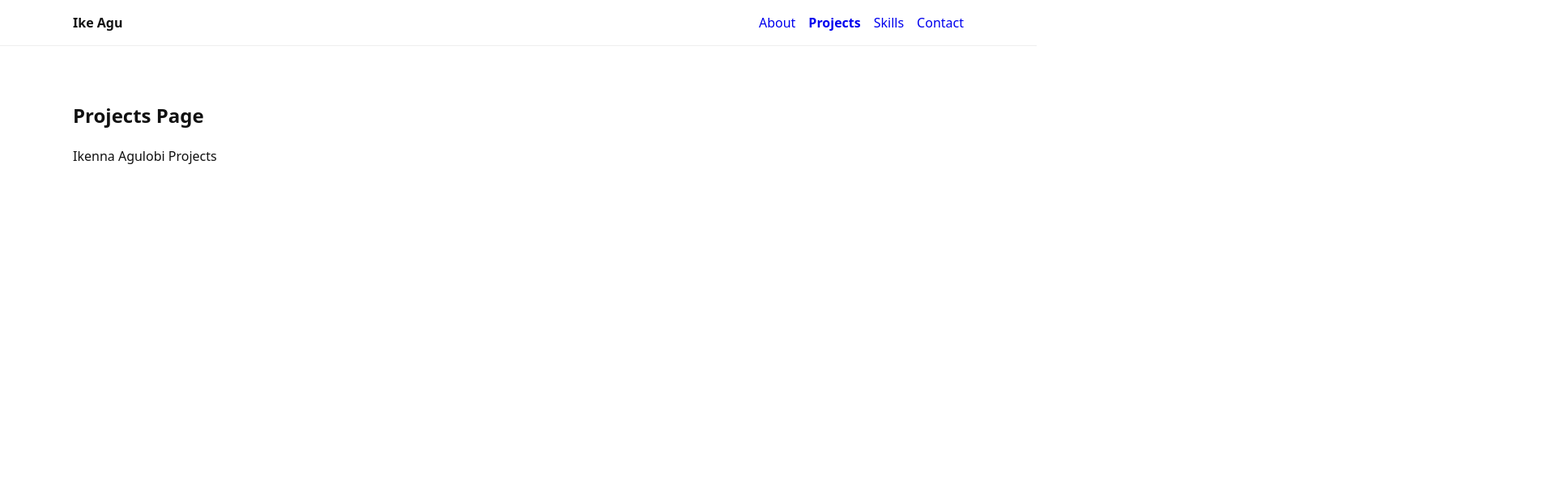
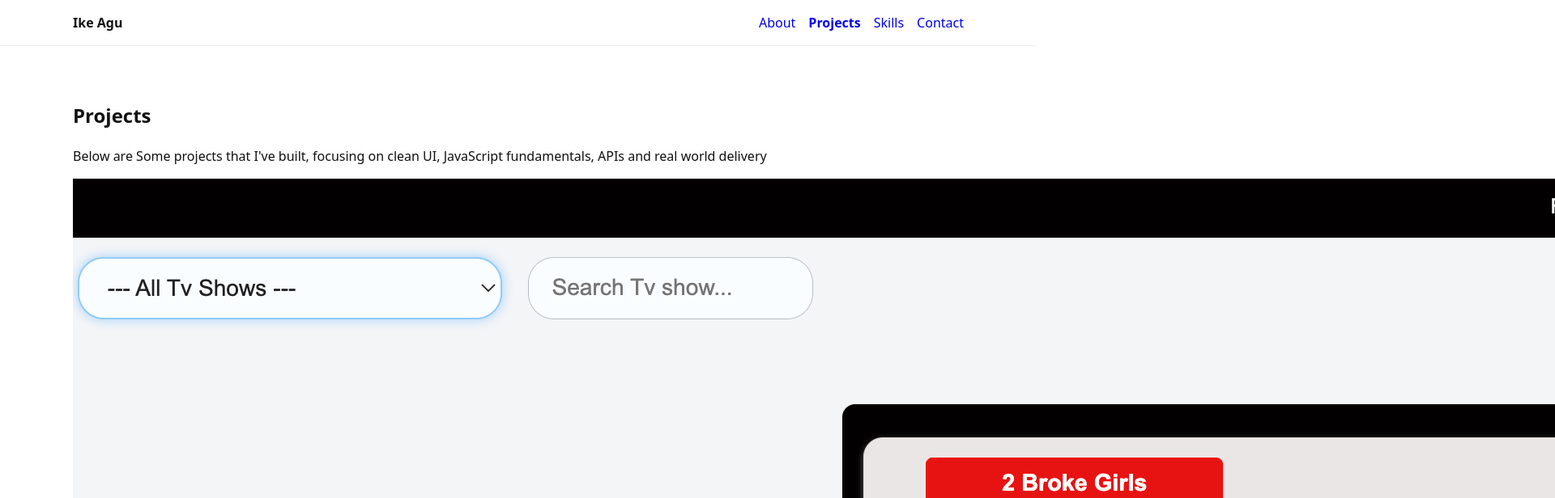
Before and after one commit to ike-agu/Ikenna-Agulobi-Portfolio, a React (Vite) app in the folder Ikenna-portfolio/: page /projects in a window 1280 px wide. Shown: the top 616 px of the page at 81% size, 1920 px wide, since content can reach past the window. Built offline with nearby package versions, Linux system fonts and the light colour scheme.

Commit message:
feat: implement Projects page with dynamic grid rendering

```diff
--- a/Ikenna-portfolio/src/pages/Projects.jsx
+++ b/Ikenna-portfolio/src/pages/Projects.jsx
@@ -1,8 +1,19 @@
+import ProjectCard from "../components/ProjectCard";
+import {projects} from "../data/projects";
+
 export default function Projects() {
   return (
       <section className="container section">
-        <h1>Projects Page</h1>
-        <p className="mute">Ikenna Agulobi Projects</p>
+        <h1>Projects</h1>
+        <p className="mute">
+          Below are Some projects that I've built, focusing on clean UI, JavaScript fundamentals, APIs and real world delivery
+        </p>
+
+        <div className="grid">
+          {projects.map((project)=>(
+            <ProjectCard key={project.title} project={project}/>
+          ))}
+        </div>
       </section>
   );
 }
```
